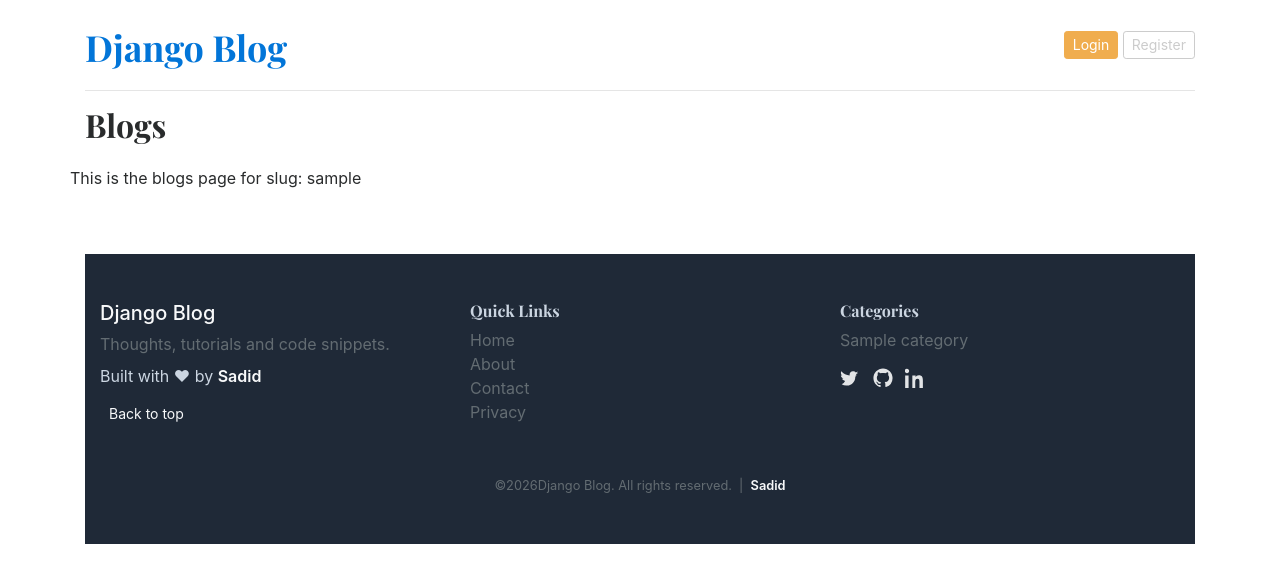
After one commit to sadid369/blogsapp_appp_app, a Django app: template templates/blogs.html in a window 1280 px wide. The commit adds this page. Shown: the top 583 px of the page. Run offline with Django 5.2, Linux system fonts and the light colour scheme; the template is opened without the code that fills it: most values are stand-ins (such as "Sample title", 1, 10 or a date in 2020); data that the repository does not hold is empty.

Commit message:
Add blog detail view and update home template with blog links

```diff
--- a/blogs/views.py
+++ b/blogs/views.py
@@ -17,3 +17,9 @@ def post_by_category(request, category_id):
         "category": category,
     }
     return render(request, "posts_by_category.html", context)
+def blogs(request, slug):
+    single_blog = get_object_or_404(Blog, slug=slug, status="Published")
+    context = {
+        "single_blog": single_blog,
+    }
+    return render(request, "blogs.html", context)
--- a/blogsapp/urls.py
+++ b/blogsapp/urls.py
@@ -5,8 +5,10 @@ from django.urls import path, include
 from django.conf import settings
 from django.conf.urls.static import static
 from . import views
+from blogs import views as blog_views
 urlpatterns = [
     path('admin/', admin.site.urls),
     path('', views.home, name='home'),
-    path('category/',include('blogs.urls'))
+    path('category/',include('blogs.urls')),
+    path('<slug:slug>/', blog_views.blogs, name='blogs'),
 ] + static(settings.MEDIA_URL, document_root=settings.MEDIA_ROOT)
--- a/static/css/blog.css
+++ b/static/css/blog.css
@@ -1,5 +1,8 @@
 /* stylelint-disable selector-list-comma-newline-after */
-
+a {
+  text-decoration: none;
+  background-color: transparent;
+}
 .blog-header {
   border-bottom: 1px solid #e5e5e5;
 }
--- /dev/null
+++ b/templates/blogs.html
@@ -0,0 +1,9 @@
+{% extends 'base.html' %}
+
+{% block content %}
+  <h2 class="mb-4">Blogs</h2>
+  <div class="row mb-2">
+    <!-- Blog posts will be displayed here in the future -->
+    <p>This is the blogs page for slug: {{ single_blog.slug }}</p>
+  </div>
+{% endblock %}
--- a/templates/home.html
+++ b/templates/home.html
@@ -15,7 +15,7 @@
           <h1 class="display-4 font-italic">{{ post.title }}</h1>
           <p class="lead my-3">{{ post.short_description|truncatewords:'8' }}</p>
           <p class="lead mb-0">
-            <a href="#" class="text-white font-weight-bold">Continue reading...</a>
+            <a href="{% url 'blogs' post.slug %}" class="text-white font-weight-bold">Continue reading...</a>
           </p>
         </div>
       </div>
@@ -29,7 +29,7 @@
         <div class="col-md-6">
           <div class="card border-0">
             <div class="card-body">
-              <h3>{{ post.title }}</h3>
+              <h3><a href="{% url 'blogs' post.slug %}">{{ post.title }}</a></h3>
               {% comment %} <small class="mb-1 text-muted">{{ post.created_at|date:'M d, Y' }} | {{ post.author.username }}</small> {% endcomment %}
               <small class="mb-1 text-muted">{{ post.created_at|timesince }} ago | {{ post.author.username }}</small>
               <p class="card-text">{{ post.short_description|truncatewords:'25' }}</p>
@@ -47,7 +47,7 @@
         {% for post in posts %}
           <div class="card border-0">
             <div class="card-body">
-              <h3>{{ post.title }}</h3>
+              <h3><a href="{% url 'blogs' post.slug %}">{{ post.title }}</a></h3>
               {% comment %} <small class="mb-1 text-muted">{{ post.created_at|date:'M d, Y' }} | {{ post.author.username }}</small> {% endcomment %}
               <small class="mb-1 text-muted">{{ post.created_at|timesince }} ago | {{ post.author.username }}</small>
               <p class="card-text">{{ post.short_description|truncatechars:'10' }}</p>
```
